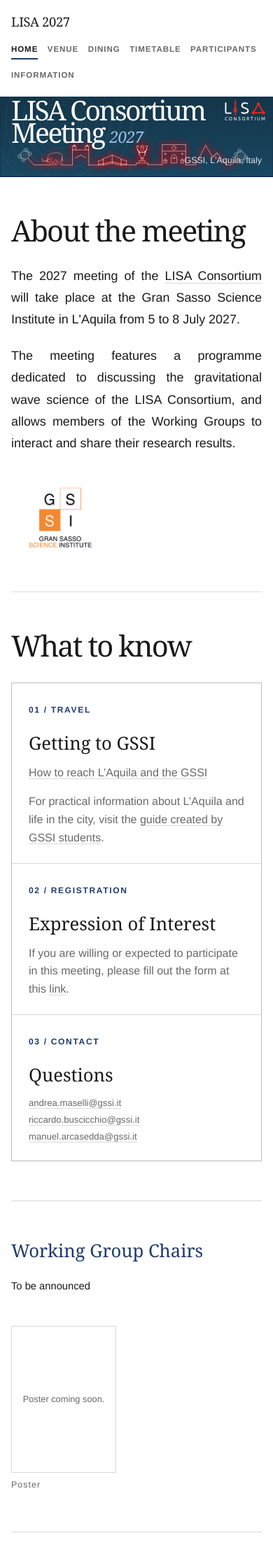
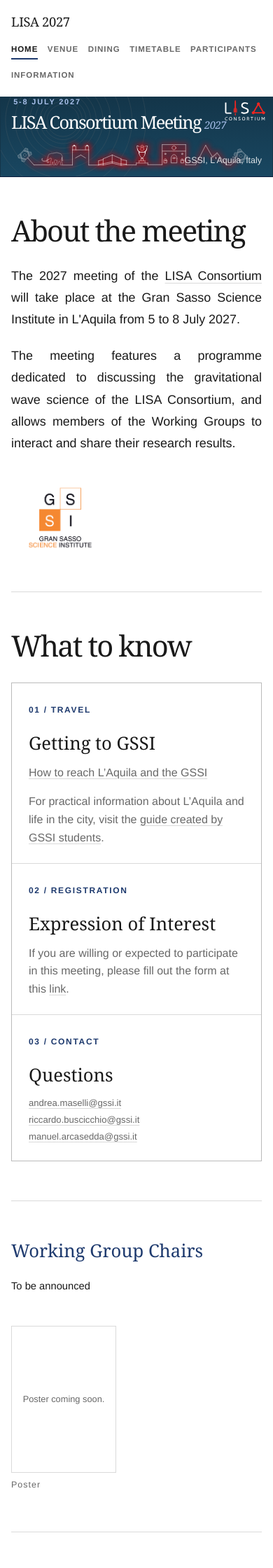
Before and after one commit to masellia/lisa-consortium-2027, a Jekyll site: the page built from index.md, in a window 390 px wide. Shown: the top 2240 px of the page at 70% size. Built offline with Jekyll 4.4.1, drawn with Linux system fonts in a browser that asks for light colours.

Commit message:
reshape info

```diff
--- a/assets/css/conference.css
+++ b/assets/css/conference.css
@@ -1735,7 +1735,8 @@ a.conference-poster-thumb-frame.has-image:focus-visible {
   }
 
   .conference-hero h1 {
-    font-size: clamp(2rem, 10vw, 2.5rem);
+    font-size: clamp(1.5rem, 6.5vw, 1.8rem);
+    line-height: 0.95;
   }
 
   .conference-lisa-consortium-2027 .conference-eyebrow {
```
